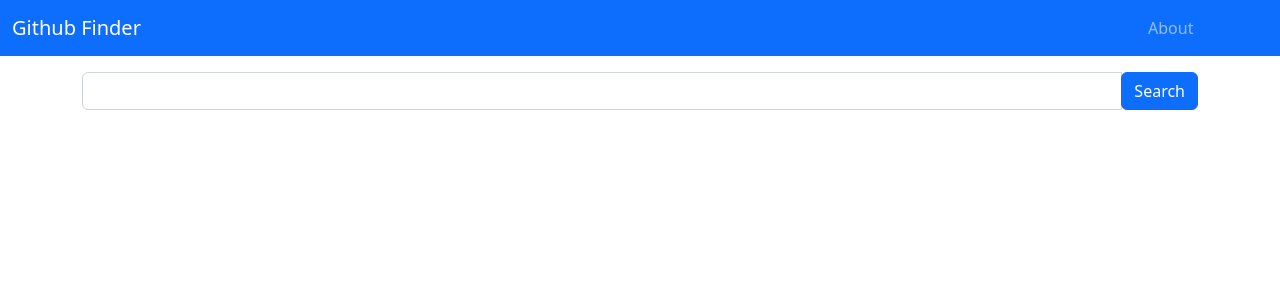
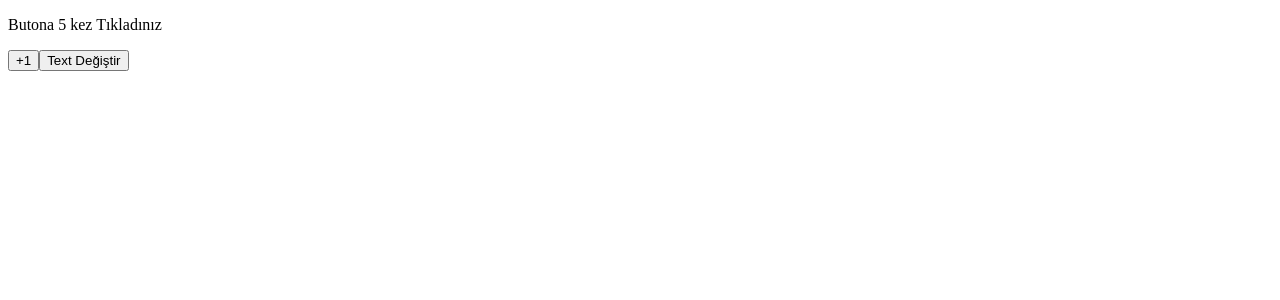
Before and after one commit to cobanyasin1998/Github-Finder, a React app: page / in a window 1280 px wide. Shown: the top 300 px of the page. Built offline with nearby package versions, Linux system fonts and the light colour scheme; the HTML template or start-up script is replaced by a standard one.

Commit message:
State-hook

```diff
--- /dev/null
+++ b/src/examples/state-hook.js
@@ -0,0 +1,44 @@
+import React, { Component, useState } from "react";
+import ReactDOM from "react-dom";
+
+// class App extends Component {
+//   constructor(props) {
+//     super(props);
+//     this.state = {
+//       count: 0,
+//     };
+//   }
+//   render() {
+//     return (
+//       <div>
+//         <p>Butona {this.state.count} kez Tıkladınız</p>
+//         <button
+//           onClick={() => this.setState({ count: this.state.count + 1 })}
+//         >+1</button>
+//       </div>
+//     );
+//   }
+// }
+
+const App = (props) => {
+  const [count, setCount] = useState(props.count);
+  const [text, setText] = useState("kez Tıkladınız");
+  return (
+    <div>
+      <p>
+        Butona {count} {text}
+      </p>
+      <button onClick={() => setCount(count + 1)}>+1</button>
+      <button onClick={() => setText("KEZ TIKLADINIZ")}>Text Değiştir</button>
+    </div>
+  );
+};
+App.defaultProps = {
+  count: 5,
+};
+
+// function App() {
+//   return <div>Class Component</div>;
+// }
+
+ReactDOM.render(<App />, document.getElementById("root"));
--- a/webpack.config.js
+++ b/webpack.config.js
@@ -25,7 +25,7 @@ module.exports = {
       },
     ],
   },
-  entry: "./src/app.js",
+  entry: "./src/examples/state-hook.js",
   mode: "production",
   performance: {
     hints: false,
```
